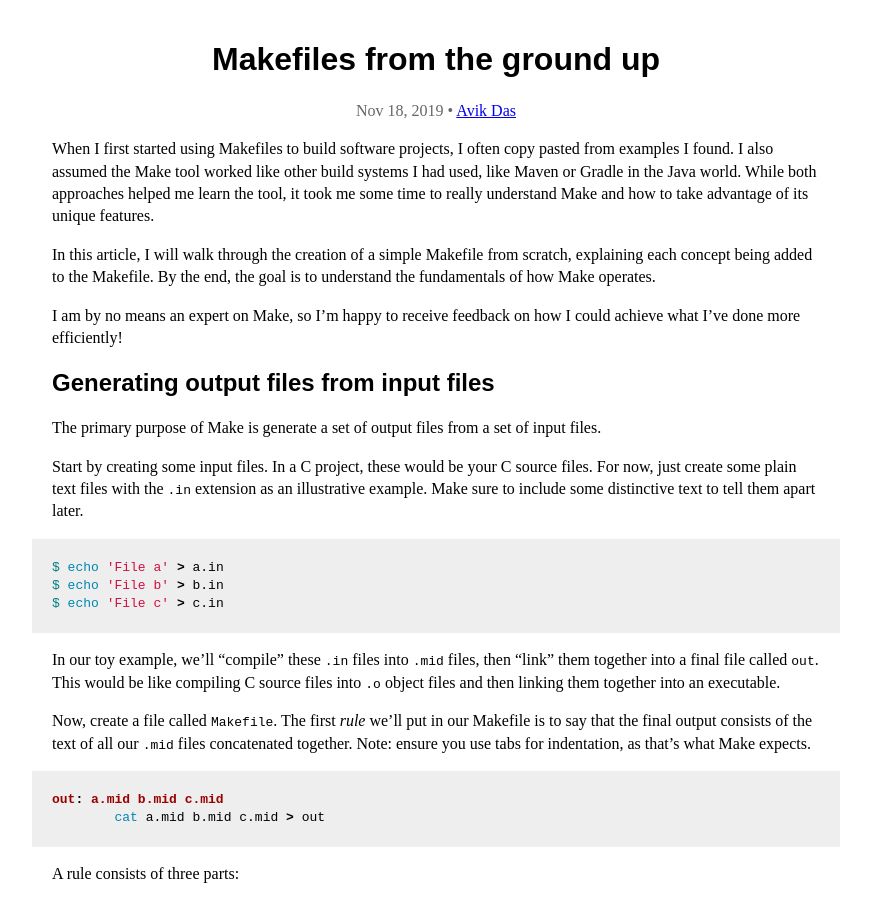
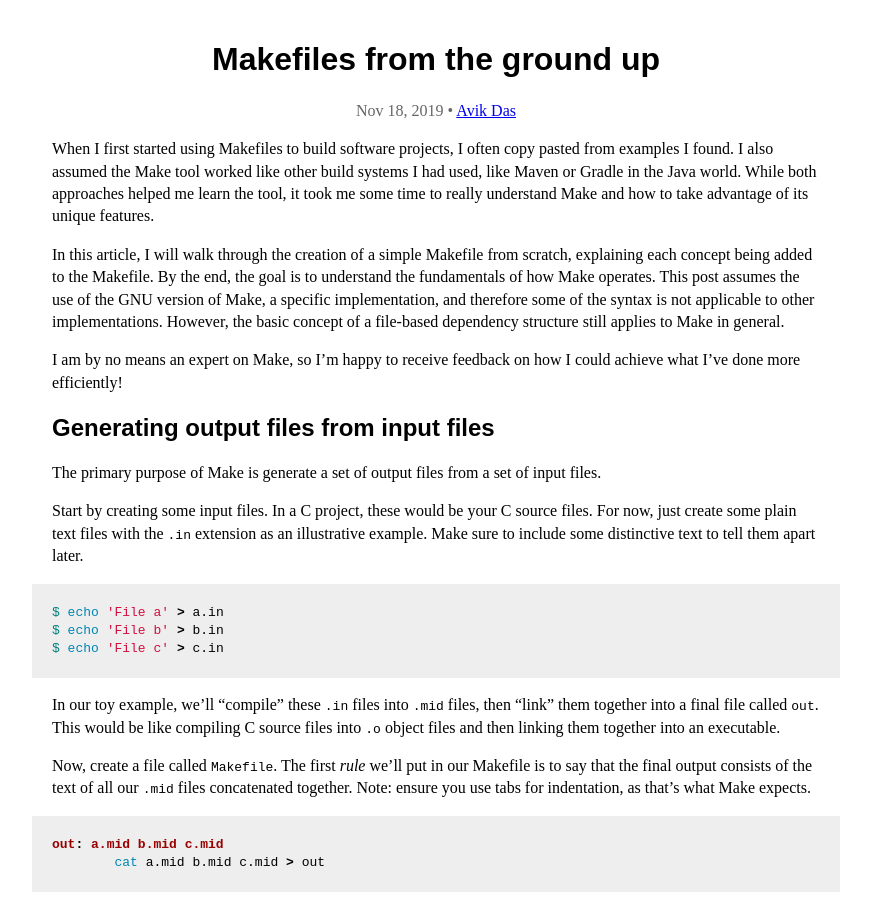
Before and after one commit to avik-das/avik-das.github.io, a Jekyll site: the page built from _posts/2019-11-18-makefiles-from-the-ground-up.md, in a window 1280 px wide and 900 px high. Shown: the whole window, without its empty margins (204-1075 px from the left). Built offline with Jekyll 4.4.1, drawn with Linux system fonts in a browser that asks for light colours.

Commit message:
[EDIT] specify use of GNU Make
Suggested by a commenter on Hacker News:
https://news.ycombinator.com/item?id=21818812

```diff
--- a/_posts/2019-11-18-makefiles-from-the-ground-up.md
+++ b/_posts/2019-11-18-makefiles-from-the-ground-up.md
@@ -5,7 +5,7 @@ layout: blog
 
 When I first started using Makefiles to build software projects, I often copy pasted from examples I found. I also assumed the Make tool worked like other build systems I had used, like Maven or Gradle in the Java world. While both approaches helped me learn the tool, it took me some time to really understand Make and how to take advantage of its unique features.
 
-In this article, I will walk through the creation of a simple Makefile from scratch, explaining each concept being added to the Makefile. By the end, the goal is to understand the fundamentals of how Make operates.
+In this article, I will walk through the creation of a simple Makefile from scratch, explaining each concept being added to the Makefile. By the end, the goal is to understand the fundamentals of how Make operates. This post assumes the use of the GNU version of Make, a specific implementation, and therefore some of the syntax is not applicable to other implementations. However, the basic concept of a file-based dependency structure still applies to Make in general.
 
 I am by no means an expert on Make, so I'm happy to receive feedback on how I could achieve what I've done more efficiently!
 
```
Also changed, not shown: _posts/2019-12-16-makefiles-for-c-cpp-projects.md (+2 -2 lines).
